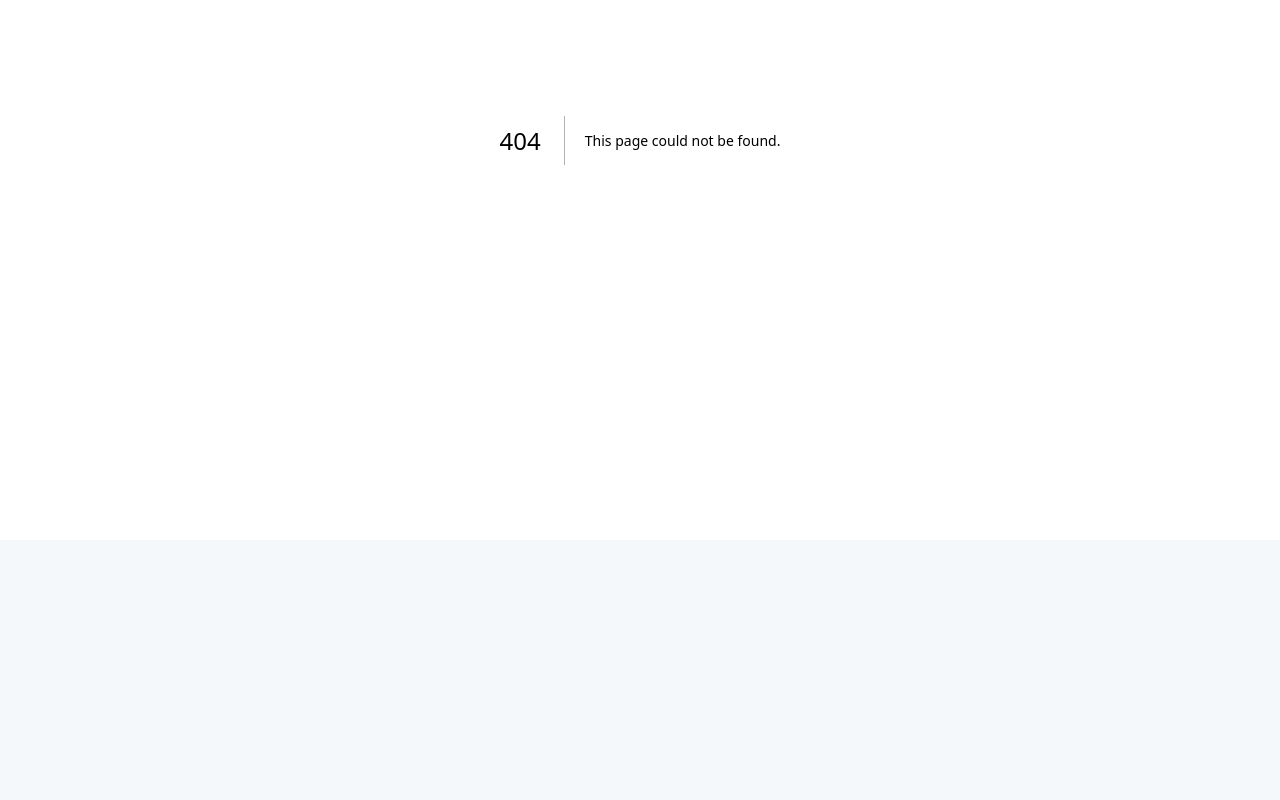
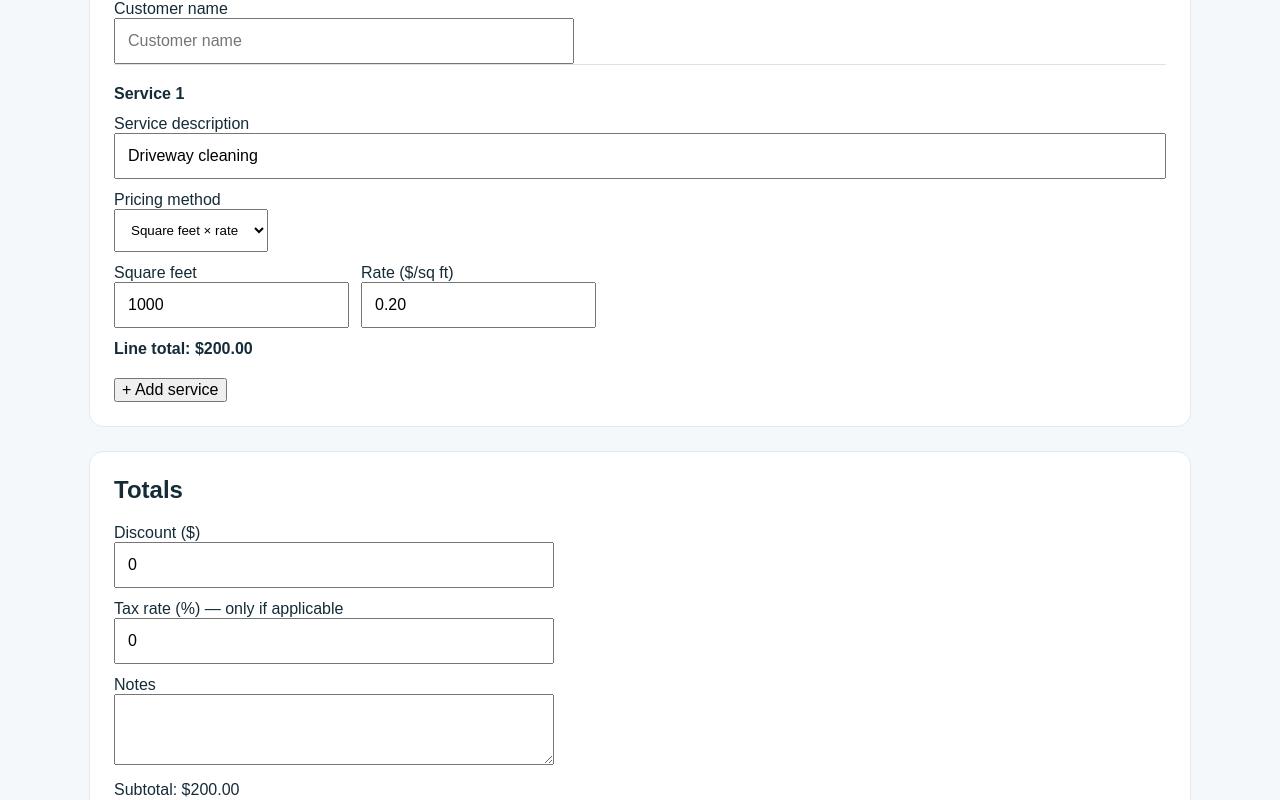
Before and after one commit to stacstoncarter-tech/Digital_Doorways_Pro, a Next.js app in the folder power-clean-app/: page /estimates in a window 1280 px wide. Before the commit this address had no page. Shown: the part 260-1060 px from the top of the page. Before the commit the page ends 800 px from the top, so only its background shows below. Built offline with nearby package versions, Linux system fonts and the light colour scheme.

Commit message:
feat(power-clean): add editable square-foot and fixed-price estimate calculator

```diff
--- /dev/null
+++ b/power-clean-app/app/estimates/page.tsx
@@ -0,0 +1,42 @@
+'use client';
+import { useMemo, useState } from 'react';
+import Link from 'next/link';
+
+type Line = { id: number; service: string; squareFeet: string; rate: string; manualPrice: string; mode: 'area' | 'fixed' };
+const money = (n: number) => new Intl.NumberFormat('en-US',{style:'currency',currency:'USD'}).format(n);
+const initial: Line = { id: 1, service: 'Driveway cleaning', squareFeet: '1000', rate: '0.20', manualPrice: '200', mode: 'area' };
+export default function EstimatesPage() {
+  const [lines, setLines] = useState<Line[]>([initial]);
+  const [customer, setCustomer] = useState('');
+  const [notes, setNotes] = useState('');
+  const [taxRate, setTaxRate] = useState('0');
+  const [discount, setDiscount] = useState('0');
+  const update = (id: number, change: Partial<Line>) => setLines(old => old.map(line => line.id === id ? {...line,...change} : line));
+  const subtotal = useMemo(() => lines.reduce((sum,line) => {
+    const qty = Number(line.squareFeet), rate = Number(line.rate), fixed = Number(line.manualPrice);
+    return sum + (line.mode === 'area' ? (Number.isFinite(qty*rate) ? Math.max(0,qty*rate) : 0) : (Number.isFinite(fixed) ? Math.max(0,fixed) : 0));
+  },0),[lines]);
+  const safeDiscount = Math.min(subtotal,Math.max(0,Number(discount)||0));
+  const taxable = subtotal-safeDiscount;
+  const tax = taxable*Math.max(0,Number(taxRate)||0)/100;
+  const total = taxable+tax;
+  const add = () => setLines(old => [...old,{id:Math.max(0,...old.map(l=>l.id))+1,service:'',squareFeet:'',rate:'',manualPrice:'',mode:'area'}]);
+  return <main className="workspace">
+    <header className="workspace-header"><div><span className="eyebrow">POWER CLEAN / OPERATIONS</span><h1>Estimate Builder</h1><p className="muted">Calculate by square foot or enter a fixed service price.</p></div><Link href="/customers">Customers</Link></header>
+    <section className="panel"><h2>Estimate details</h2><p className="muted">This is a calculator preview. Estimates are not saved or sent yet. Rates shown are editable examples, not approved Power Clean pricing.</p>
+      <label>Customer name<input value={customer} onChange={e=>setCustomer(e.target.value)} placeholder="Customer name" style={{display:'block',padding:12,width:'100%',maxWidth:460}} /></label>
+      {lines.map((line,i)=><div key={line.id} style={{borderTop:'1px solid #d9e3e9',padding:'20px 0',display:'grid',gap:12}}>
+        <strong>Service {i+1}</strong>
+        <label>Service description<input value={line.service} onChange={e=>update(line.id,{service:e.target.value})} style={{display:'block',padding:12,width:'100%'}} /></label>
+        <label>Pricing method<select value={line.mode} onChange={e=>update(line.id,{mode:e.target.value as Line['mode']})} style={{display:'block',padding:12}}><option value="area">Square feet × rate</option><option value="fixed">Fixed price</option></select></label>
+        {line.mode==='area' ? <div style={{display:'flex',gap:12,flexWrap:'wrap'}}><label>Square feet<input type="number" min="0" step="0.01" value={line.squareFeet} onChange={e=>update(line.id,{squareFeet:e.target.value})} style={{display:'block',padding:12}} /></label><label>Rate ($/sq ft)<input type="number" min="0" step="0.001" value={line.rate} onChange={e=>update(line.id,{rate:e.target.value})} style={{display:'block',padding:12}} /></label></div> : <label>Fixed price ($)<input type="number" min="0" step="0.01" value={line.manualPrice} onChange={e=>update(line.id,{manualPrice:e.target.value})} style={{display:'block',padding:12}} /></label>}
+        <div><strong>Line total: {money(line.mode==='area' ? Math.max(0,(Number(line.squareFeet)||0)*(Number(line.rate)||0)) : Math.max(0,Number(line.manualPrice)||0))}</strong> {lines.length>1 && <button type="button" onClick={()=>setLines(old=>old.filter(x=>x.id!==line.id))} style={{marginLeft:20}}>Remove</button>}</div>
+      </div>)}
+      <button type="button" onClick={add}>+ Add service</button>
+    </section>
+    <section className="panel"><h2>Totals</h2><div style={{display:'grid',gap:12,maxWidth:440}}><label>Discount ($)<input type="number" min="0" step="0.01" value={discount} onChange={e=>setDiscount(e.target.value)} style={{display:'block',padding:12,width:'100%'}} /></label><label>Tax rate (%) — only if applicable<input type="number" min="0" step="0.01" value={taxRate} onChange={e=>setTaxRate(e.target.value)} style={{display:'block',padding:12,width:'100%'}} /></label><label>Notes<textarea value={notes} onChange={e=>setNotes(e.target.value)} rows={3} style={{display:'block',padding:12,width:'100%'}} /></label></div>
+      <p>Subtotal: {money(subtotal)}</p><p>Discount: -{money(safeDiscount)}</p><p>Tax: {money(tax)}</p><h2>Total: {money(total)}</h2>
+      <button type="button" onClick={()=>window.print()}>Print estimate preview</button>
+    </section>
+  </main>;
+}
```
